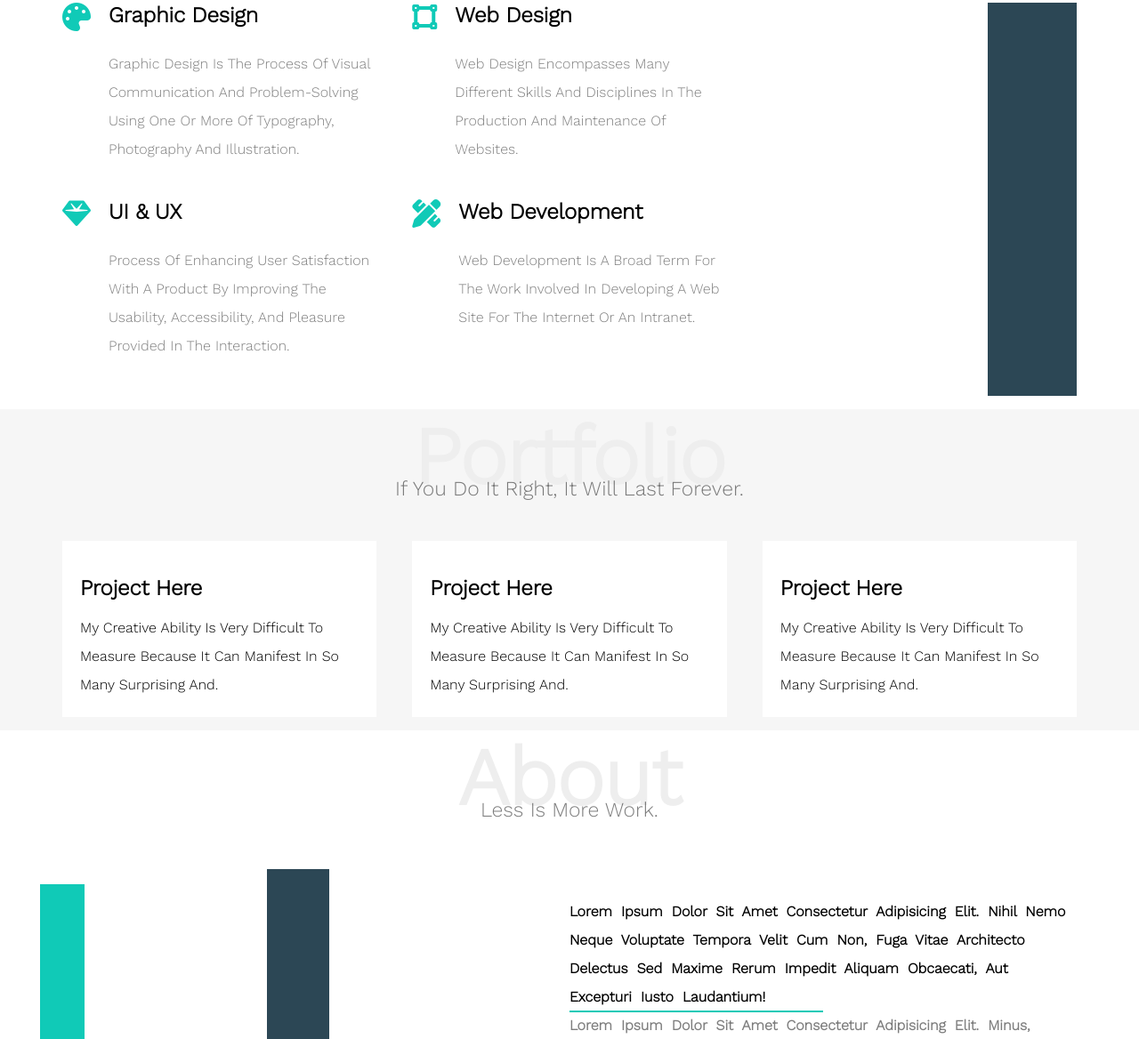
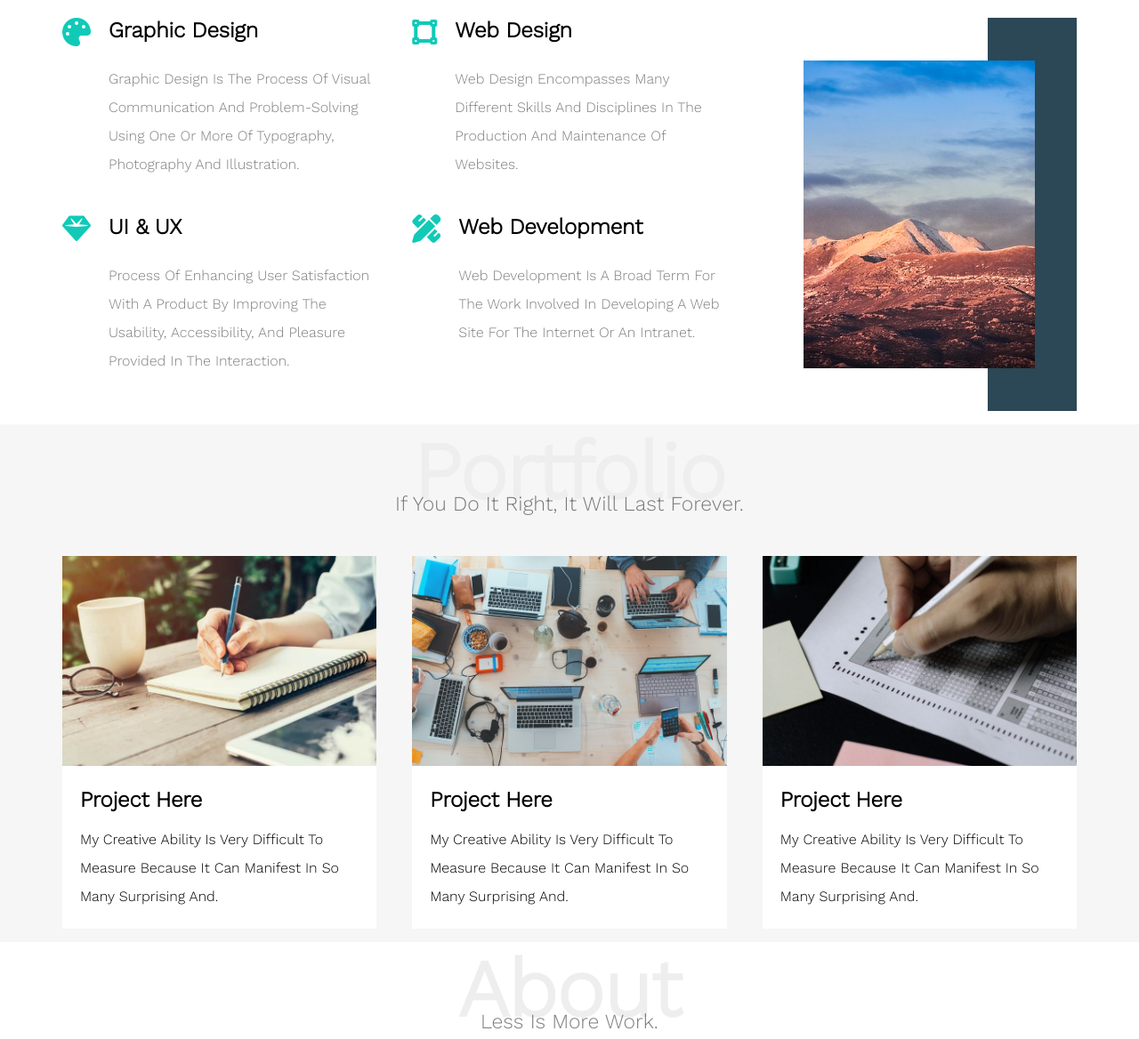
Before and after one commit to TheOnlyMonster/First-Project-Using-HTML-CSS, a plain HTML site: page index.html in a window 1280 px wide. Shown: the part 1231-2399 px from the top of the page at 89% size. Drawn offline with nearby package versions, Linux system fonts and the light colour scheme.

Commit message:
Fixed Images Directory Location

```diff
--- a/index.html
+++ b/index.html
@@ -14,7 +14,7 @@
     <body>
         <header>
             <div class="container">
-                <img src="../CSS_First_Project/images/logo.png" alt="" class="logo-img">
+                <img src="images/logo.png" alt="" class="logo-img">
                 <div class="nav-button"></div>
                 <nav>
                     <ul>
@@ -106,7 +106,7 @@
                             </div>
                         </div>
                         <div class="column image-column">
-                            <img src="../CSS_First_Project/images/services.jpg" alt="" class="services-img">
+                            <img src="images/services.jpg" alt="" class="services-img">
                         </div>
                     </div>
                 </div>
@@ -119,21 +119,21 @@
                 <div class="portfolio-bottom section-bottom">
                     <div class="portfolio-container container">
                         <div>
-                            <img src="../CSS_First_Project/images/portfolio-1.jpg" class="portfolio-img" alt="">
+                            <img src="images/portfolio-1.jpg" class="portfolio-img" alt="">
                             <div class="portfolio-item-text">
                                 <h1 class="project-title">Project Here</h1>
                                 <p class="project-description">My creative ability is very difficult to measure because it can manifest in so many surprising and.</p>
                             </div>
                         </div>
                         <div>
-                            <img src="../CSS_First_Project/images/portfolio-2.jpg" class="portfolio-img" alt="">
+                            <img src="images/portfolio-2.jpg" class="portfolio-img" alt="">
                             <div class="portfolio-item-text">
                                 <h1 class="project-title">Project Here</h1>
                                 <p class="project-description">My creative ability is very difficult to measure because it can manifest in so many surprising and.</p>
                             </div>
                         </div>
                         <div>
-                            <img src="../CSS_First_Project/images/portfolio-3.jpg" class="portfolio-img" alt="">
+                            <img src="images/portfolio-3.jpg" class="portfolio-img" alt="">
                             <div class="portfolio-item-text">
                                 <h1 class="project-title">Project Here</h1>
                                 <p class="project-description">My creative ability is very difficult to measure because it can manifest in so many surprising and.</p>
@@ -150,7 +150,7 @@
                 <div class="about-bottom section-bottom">
                     <div class="about-bottom-container container">
                         <div class="about-img-container">
-                            <img src="../CSS_First_Project/images/about.jpg" alt="" class="about-img">
+                            <img src="images/about.jpg" alt="" class="about-img">
                         </div>
                         <div class="about-text-container">
                             <h4 class="about-text-1">Lorem ipsum dolor sit amet consectetur adipisicing elit. Nihil nemo neque voluptate tempora velit cum non, fuga vitae architecto delectus sed maxime rerum impedit aliquam obcaecati, aut excepturi iusto laudantium!</h4>
```
